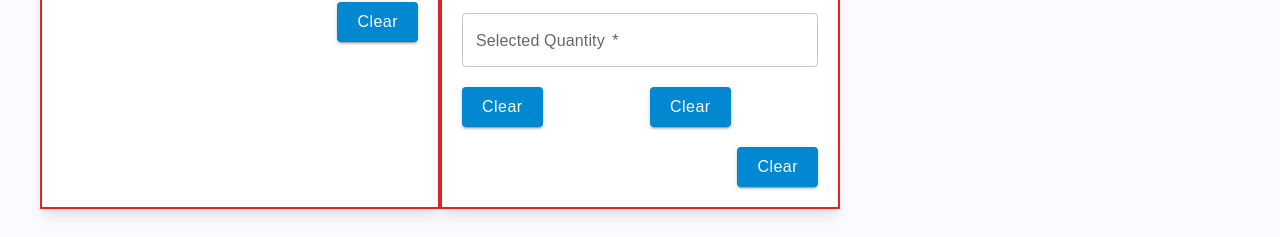
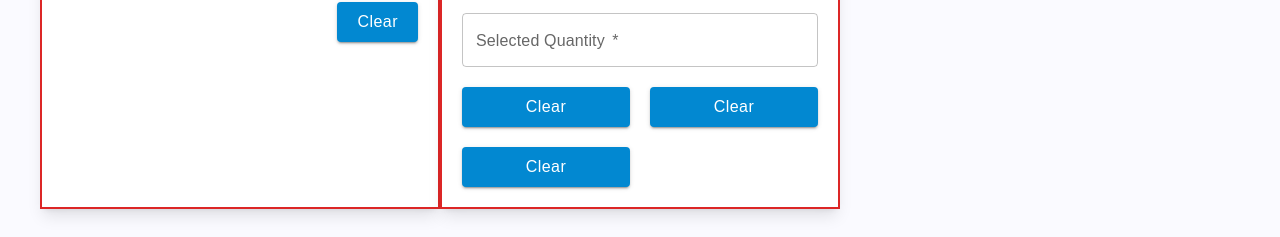
Before and after one commit to AshanSandeep06/Food-Shop-System, a React (Create React App) app in the folder frontend/: page /place_order in a window 1280 px wide. Shown: the part 492-729 px from the top of the page. Built offline with nearby package versions, Linux system fonts and the light colour scheme.

Commit message:
Content Updated in PlaceOrderForm Component

```diff
--- a/frontend/src/pages/AdminPages/PlaceOrderForm/PlaceOrderForm.tsx
+++ b/frontend/src/pages/AdminPages/PlaceOrderForm/PlaceOrderForm.tsx
@@ -276,7 +276,6 @@ const PlaceOrderForm = () => {
             required
           />
 
-          <div className="">
           <Button
             className="!px-[20px] !capitalize !font-poppins !font-normal !text-[16px]"
             variant="contained"
@@ -284,9 +283,7 @@ const PlaceOrderForm = () => {
           >
             Clear
           </Button>
-          </div>
 
-          <div className="">
           <Button
             className="!px-[20px] !capitalize !font-poppins !font-normal !text-[16px]"
             variant="contained"
@@ -294,9 +291,7 @@ const PlaceOrderForm = () => {
           >
             Clear
           </Button>
-          </div>
 
-          <div className="col-start-2 col-end-3 items-center justify-end flex">
           <Button
             className="!px-[20px] !capitalize !font-poppins !font-normal !text-[16px]"
             variant="contained"
@@ -304,7 +299,6 @@ const PlaceOrderForm = () => {
           >
             Clear
           </Button>
-          </div>
         </div>
       </section>
 
```
Lines whose indentation alone changed are shown as unchanged.
